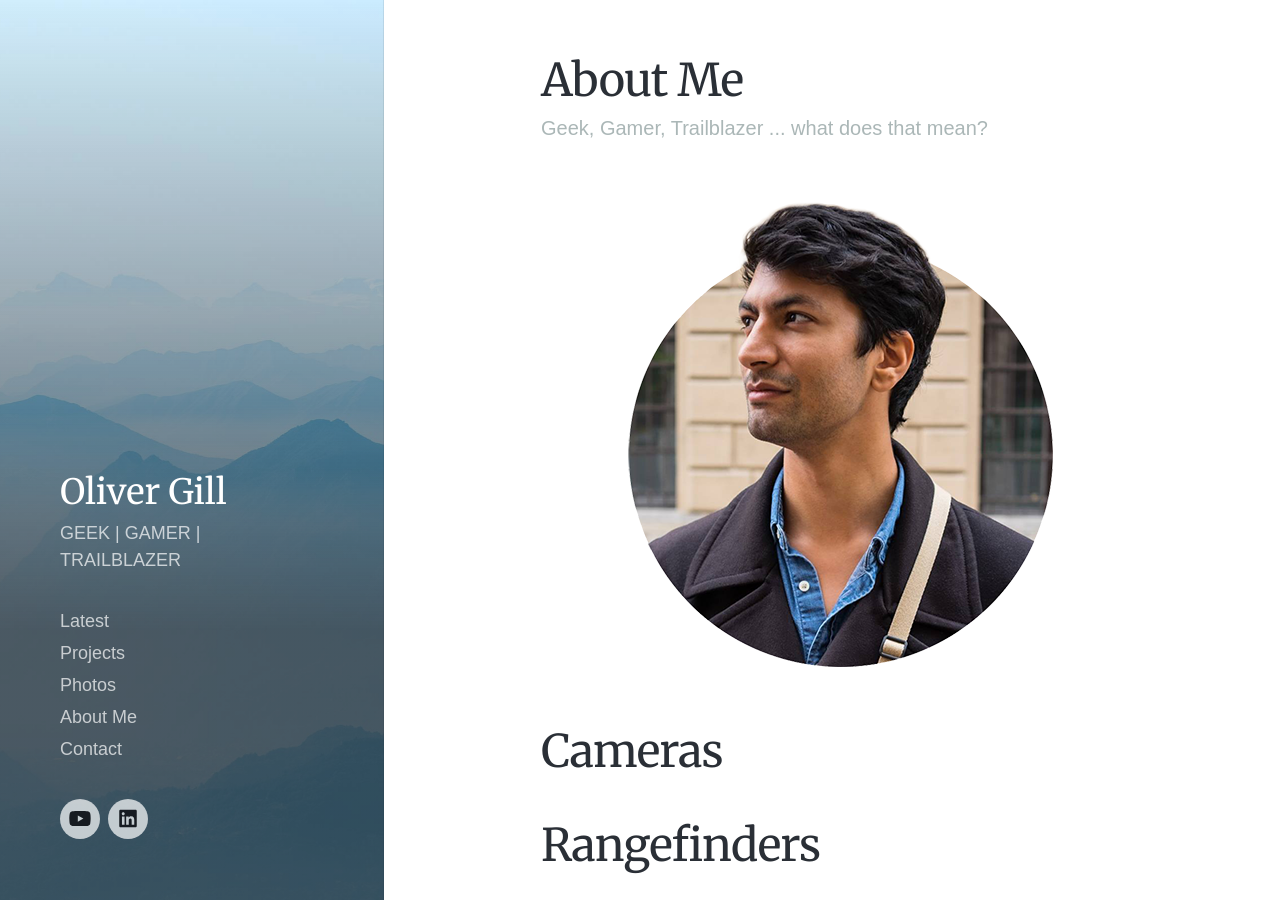
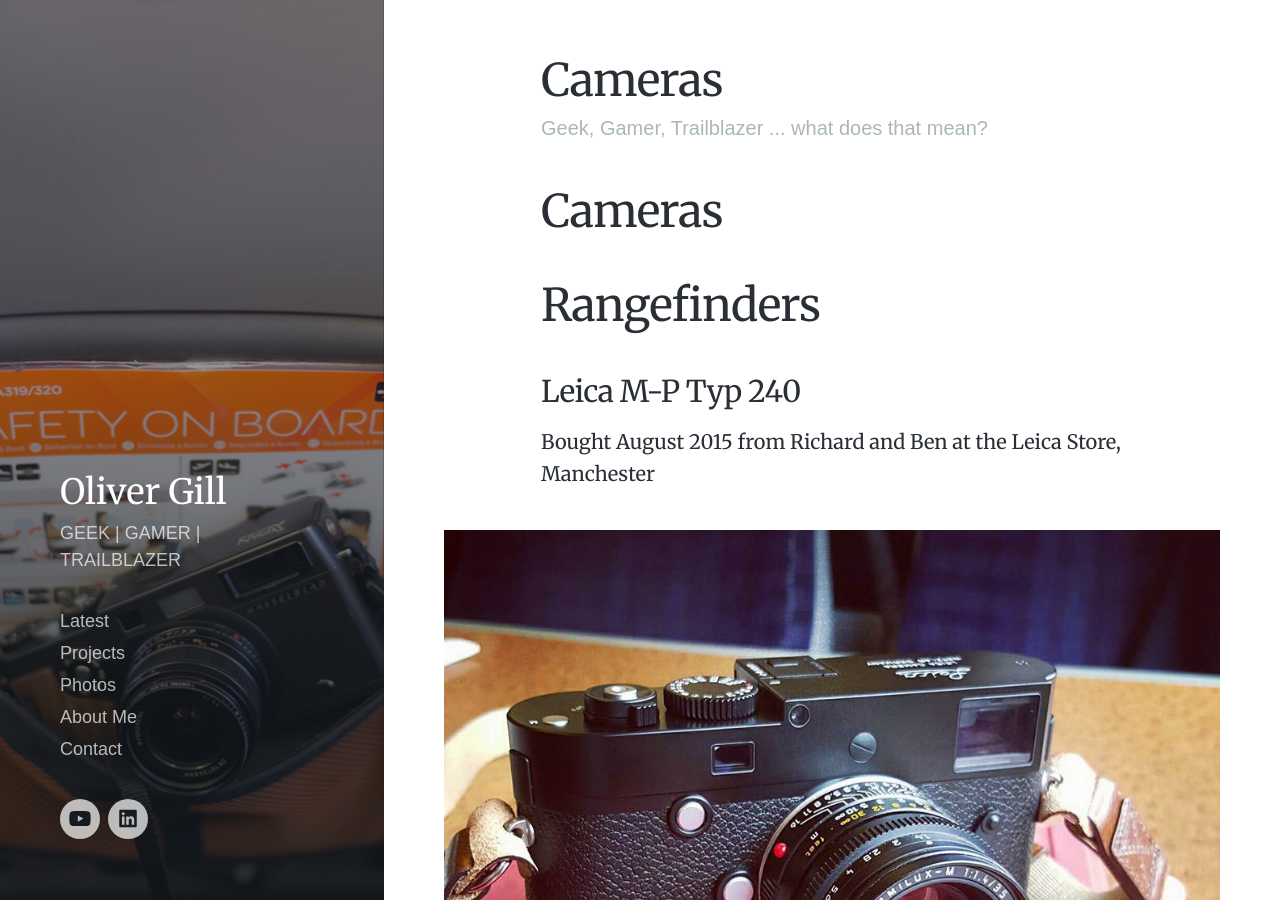
Before and after one commit to olivergillcom/olivergillblog.github.io, a Jekyll site: the page built from _pages/cameras.md, in a window 1280 px wide and 900 px high. Built offline with Jekyll 4.4.1, drawn with Linux system fonts in a browser that asks for light colours; nearby versions of some CDN libraries; some web fonts are replaced.

Commit message:
Update cameras.md

```diff
--- a/_pages/cameras.md
+++ b/_pages/cameras.md
@@ -1,11 +1,9 @@
 ---
-title: About Me
+title: Cameras
 subtitle: Geek, Gamer, Trailblazer ... what does that mean?
 description: A Personal Site.
-featured_image: /images/demo/demo-portrait.jpg
+featured_image: /images/pages/cameras/hassie.jpg
 ---
-
-![](/images/pages/about/cutout.png)
 
 # Cameras
 
```
